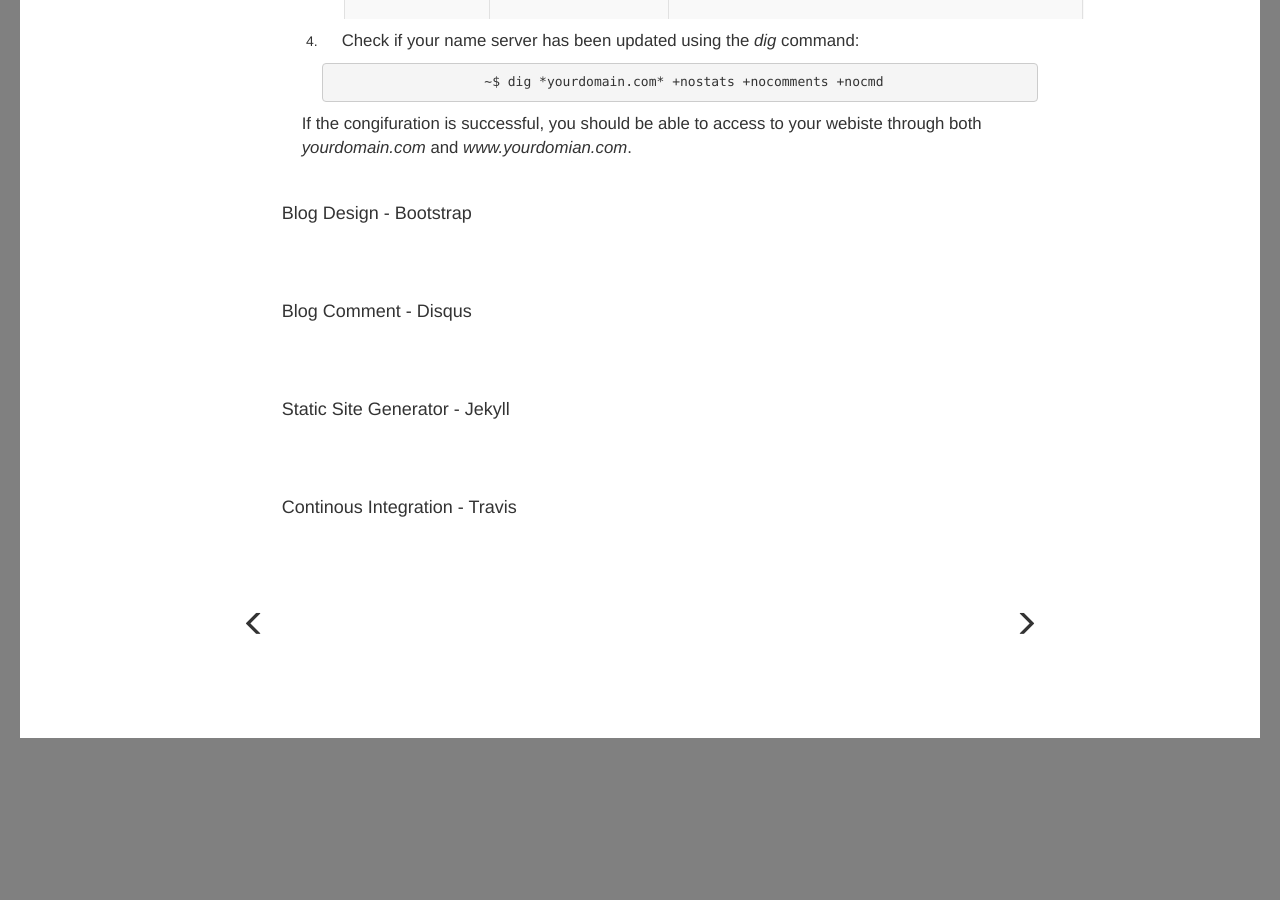
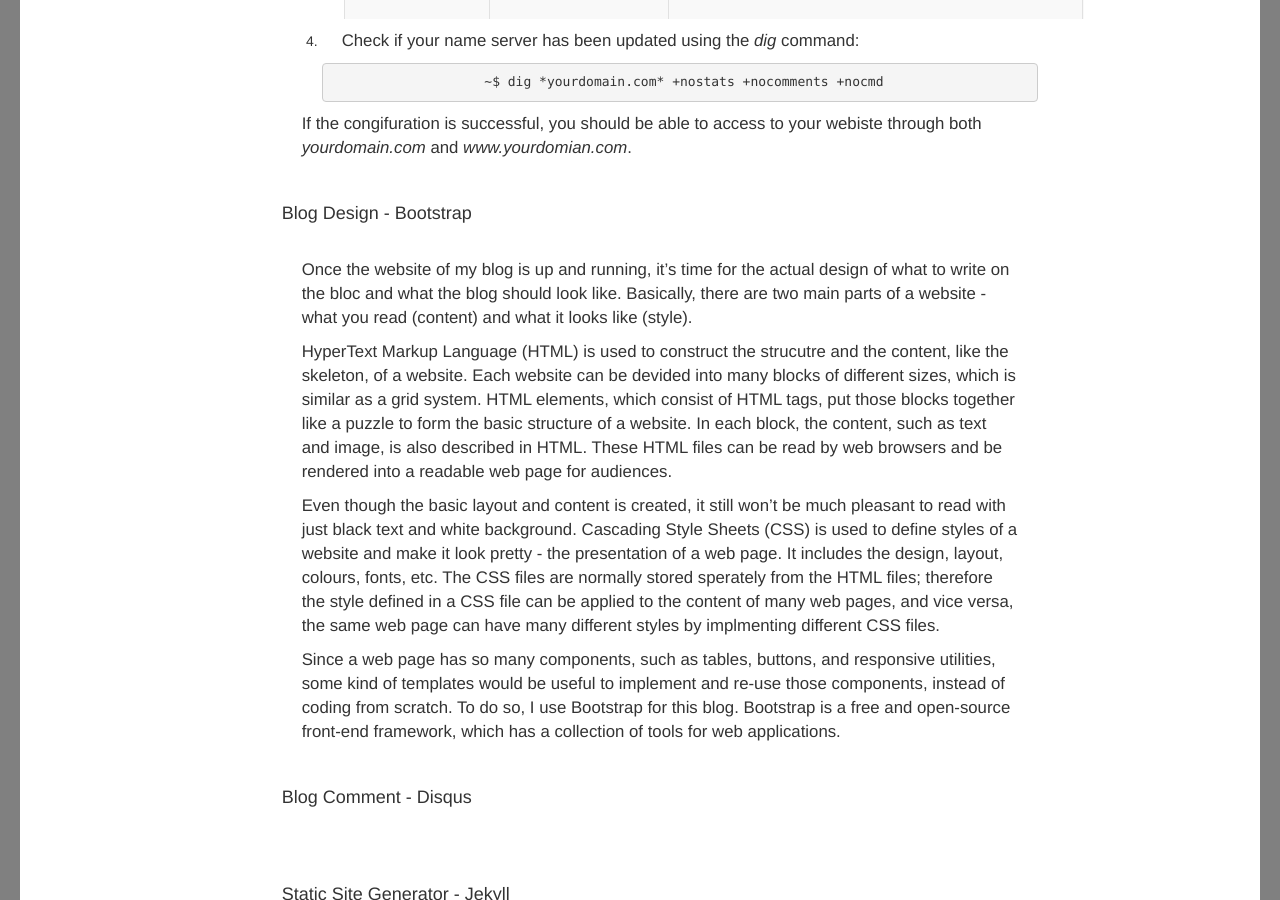
Before and after one commit to francesliang/francesliang.github.io, a Jekyll site: the page built from _posts/2015-09-07-the-development-of-this-blog.md, in a window 1280 px wide and 900 px high, scrolled down 2502 px. Built offline with Jekyll 4.4.1, drawn with Linux system fonts in a browser that asks for light colours; nearby versions of some CDN libraries; comment, search, counter and statistics services are not loaded; before the commit the page ends 3240 px from its top, so only the background shows below that; some of the changed text lies outside the part shown.

Commit message:
Updated post

```diff
--- a/_posts/2015-09-07-the-development-of-this-blog.md
+++ b/_posts/2015-09-07-the-development-of-this-blog.md
@@ -3,7 +3,7 @@ layout: post_entry
 title: The Development of This Blog
 ---
 
-This is the first time that I tried to write a personal tech blog and the first time that I tried to build a blog from scratch. So I was thinking to write a post as a record of how I did it. Even though there are lots of website templates out there for people to choose and you can probably use one of those that people share on their GitHub for free, I feel more satisfied by building the blog on my own. Plus, it is a great opportunity for me to learn about web development.
+This is the first time that I tried to write a personal tech blog and the first time that I tried to build a blog from scratch. So I was thinking to write a post as a record of how I did it. Even though there are lots of website templates out there for people to choose and you can probably use one of those that people share on their GitHub for free, I feel more satisfied by building the blog on my own. Plus, it is a great opportunity for me to learn about web development as a beginner.
 
 Before actually buidling the blog, I need to consider what type of web pages I would like to build. Generally, there are two - static and dynamic. Static web pages deliver to the user with the same prebuilt content each time the page is loaded. They have the same structure and content unless the web developer updates and publishes new changes. In contrast, dynamic web pages are generated by a web-application. These pages have server-side scripts which are processed by the application server to generate unique conten every time the page is loaded. As for a personal blog, its implementation is on a small scale without many pages required, it doesn't need to be generated on-the-fly and I will be the only one who manages and updates the website; therefore, a static web page is more suitable for my need.
 
@@ -95,6 +95,14 @@ If the congifuration is successful, you should be able to access to your webiste
 #### <a name="blog-design"></a>Blog Design - Bootstrap
 
 <br>
+Once the website of my blog is up and running, it's time for the actual design of what to write on the bloc and what the blog should look like. Basically, there are two main parts of a website - what you read (content) and what it looks like (style).
+
+[HyperText Markup Language (HTML)](http://www.w3schools.com/html/html_intro.asp) is used to construct the strucutre and the content, like the skeleton, of a website. Each website can be devided into many blocks of different sizes, which is similar as a grid system. [HTML elements](https://en.wikipedia.org/wiki/HTML_element), which consist of HTML tags, put those blocks together like a puzzle to form the basic structure of a website. In each block, the content, such as text and image, is also described in HTML. These HTML files can be read by web browsers and be rendered into a readable web page for audiences.
+
+Even though the basic layout and content is created, it still won't be much pleasant to read with just black text and white background. [Cascading Style Sheets (CSS)](http://www.w3schools.com/css/css_intro.asp) is used to define styles of a website and make it look pretty - the presentation of a web page. It includes the design, layout, colours, fonts, etc. The CSS files are normally stored sperately from the HTML files; therefore the style defined in a CSS file can be applied to the content of many web pages, and vice versa, the same web page can have many different styles by implmenting different CSS files.
+
+Since a web page has so many components, such as tables, buttons, and responsive utilities, some kind of templates would be useful to implement and re-use those components, instead of coding from scratch. To do so, I use Bootstrap for this blog. Bootstrap is a free and open-source front-end framework, which has a collection of tools for web applications.
+
 
 <br>
 
```
